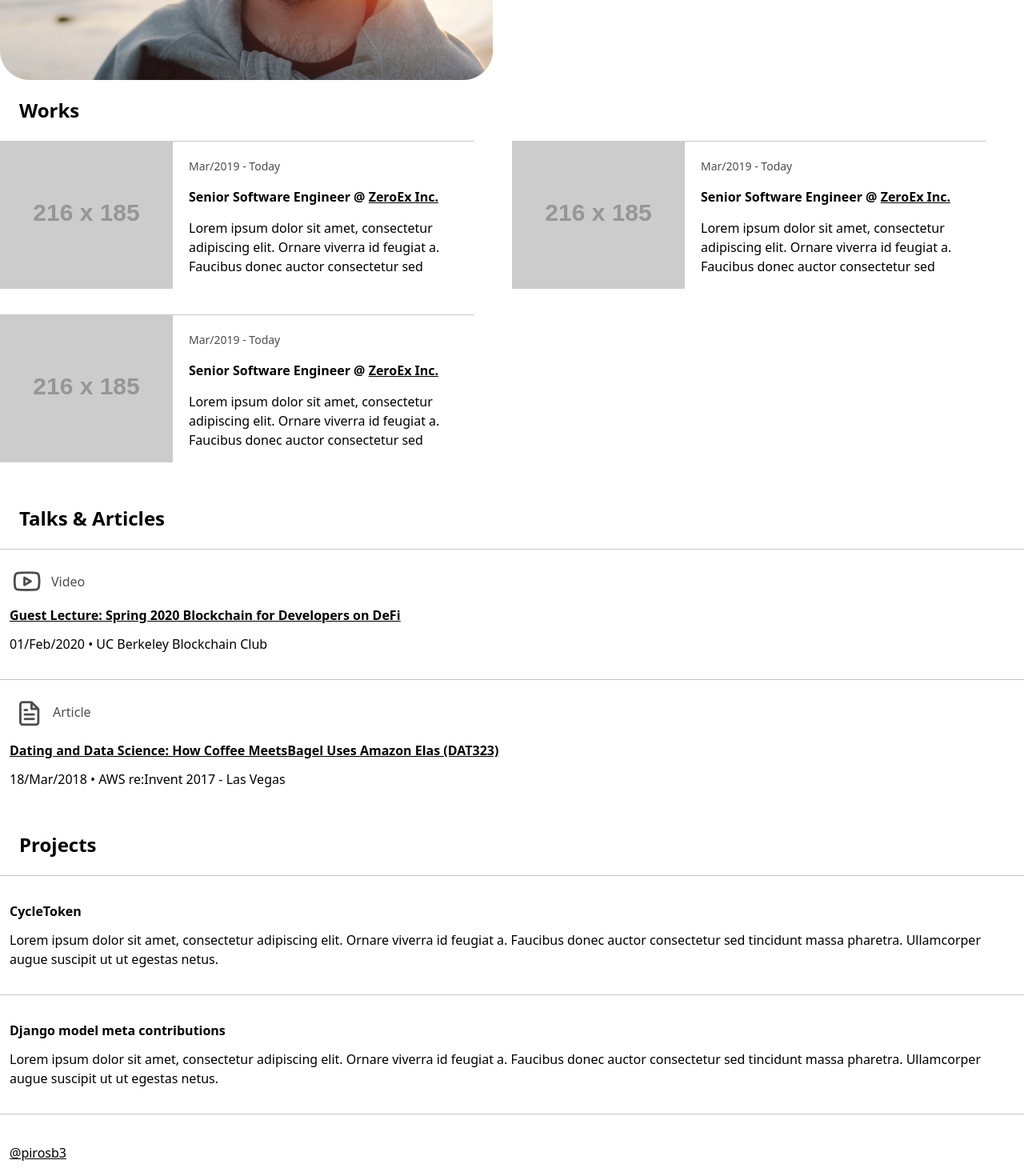
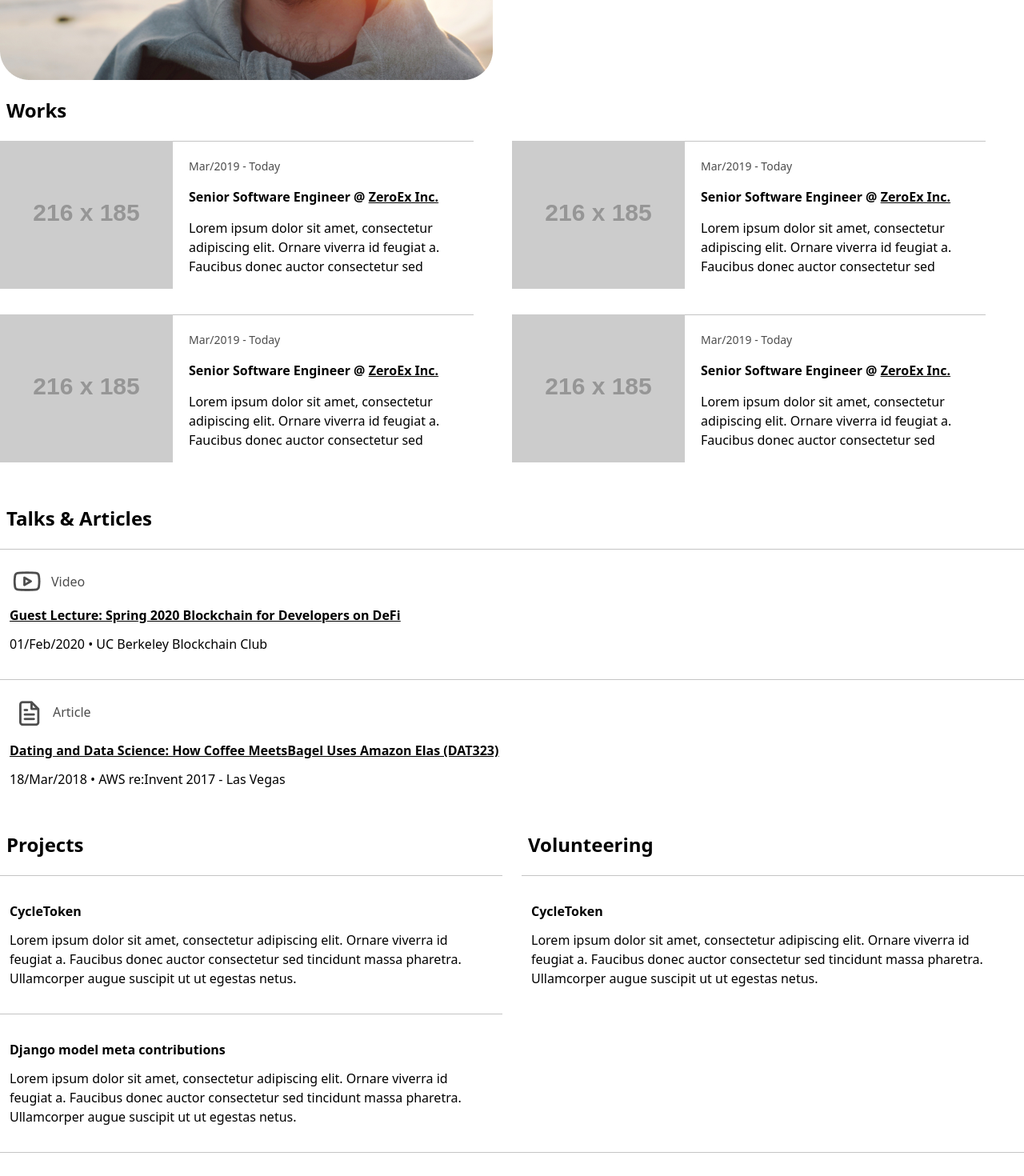
Before and after one commit to PirosB3/pirosb3-website, a Next.js app: page / in a window 1280 px wide. Shown: the part 440-1910 px from the top of the page at 80% size. Built offline with nearby package versions, Linux system fonts and the light colour scheme.

Commit message:
added volunteering section

```diff
--- a/components/models.tsx
+++ b/components/models.tsx
@@ -53,6 +53,13 @@ export const WORKS: Work[] = [
         description: 'Lorem ipsum dolor sit amet, consectetur adipiscing elit. Ornare viverra id feugiat a. Faucibus donec auctor consectetur sed ',
         duration: 'Mar/2019 - Today'
     },
+    {
+        title: 'Senior Software Engineer',
+        employer: 'ZeroEx Inc.',
+        employerUrl: 'https://0x.org',
+        description: 'Lorem ipsum dolor sit amet, consectetur adipiscing elit. Ornare viverra id feugiat a. Faucibus donec auctor consectetur sed ',
+        duration: 'Mar/2019 - Today'
+    },
 ]
 
 export const MEDIA: Media[] = [
@@ -85,7 +92,7 @@ export const PROJECTS: Project[] = [
 
 export const Styles = {
     'sectionBox': 'flex flex-col mt-5',
-    'sectionHeader': 'font-semibold text-2xl mb-5 pl-6',
+    'sectionHeader': 'font-semibold text-2xl mb-5 pl-2',
     'componentTitle': 'font-semibold',
     'longChildItem': 'flex flex-col w-full mb-8 pt-5 border-solid border-t color-item-border px-3'
   }
@@ -130,11 +137,11 @@ export const ProjectComponent: FunctionComponent<{project: Project}> = (props) =
     );
 }
 
-export const Section: FunctionComponent<{title: string, classExtra: string }> = (props) => {
+export const Section: FunctionComponent<{title: string, childBoxClassExtra?: string, parentBoxClassExtra?: string }> = (props) => {
     return (
-        <div className={Styles.sectionBox}>
+        <div className={`${Styles.sectionBox} ${props.parentBoxClassExtra}`}>
             <h2 className={Styles.sectionHeader}>{props.title}</h2>
-            <div className={`flex ${props.classExtra}`}>
+            <div className={`flex ${props.childBoxClassExtra}`}>
                 {props.children}
             </div>
         </div>
--- a/pages/index.tsx
+++ b/pages/index.tsx
@@ -16,15 +16,20 @@ export default function Home() {
           <p className="mt-5">Rome, Italy 🛫 London, UK 🛫 San Francisco, US</p>
         </div>
       </div>
-      <Section title="Works" classExtra="flex-wrap">
+      <Section title="Works" childBoxClassExtra="flex-wrap">
         {WORKS.map((work, idx) => <WorkComponent key={idx} work={work} />)}
       </Section>
-      <Section title="Talks & Articles" classExtra="flex-col">
+      <Section title="Talks & Articles" childBoxClassExtra="flex-col">
         {MEDIA.map((media, idx) => <MediaComponent key={idx} media={media} />)}
       </Section>
-      <Section title="Projects" classExtra="flex-col">
-        {PROJECTS.map((project, idx) => <ProjectComponent key={idx} project={project} />)}
-      </Section>
+      <div className="flex flex-wrap">
+        <Section title="Projects" childBoxClassExtra="flex-col" parentBoxClassExtra="md:pr-3 md:w-1/2 w-full">
+          {PROJECTS.map((project, idx) => <ProjectComponent key={idx} project={project} />)}
+        </Section>
+        <Section title="Volunteering" childBoxClassExtra="flex-col" parentBoxClassExtra="md:pl-3 md:w-1/2 w-full">
+          {PROJECTS.slice(0, 1).map((project, idx) => <ProjectComponent key={idx} project={project} />)}
+        </Section>
+      </div>
       <footer className={Styles.longChildItem}>
         <a className="underline mt-4" href="https://twitter.com/pirosb3">@pirosb3</a>
       </footer>
```
